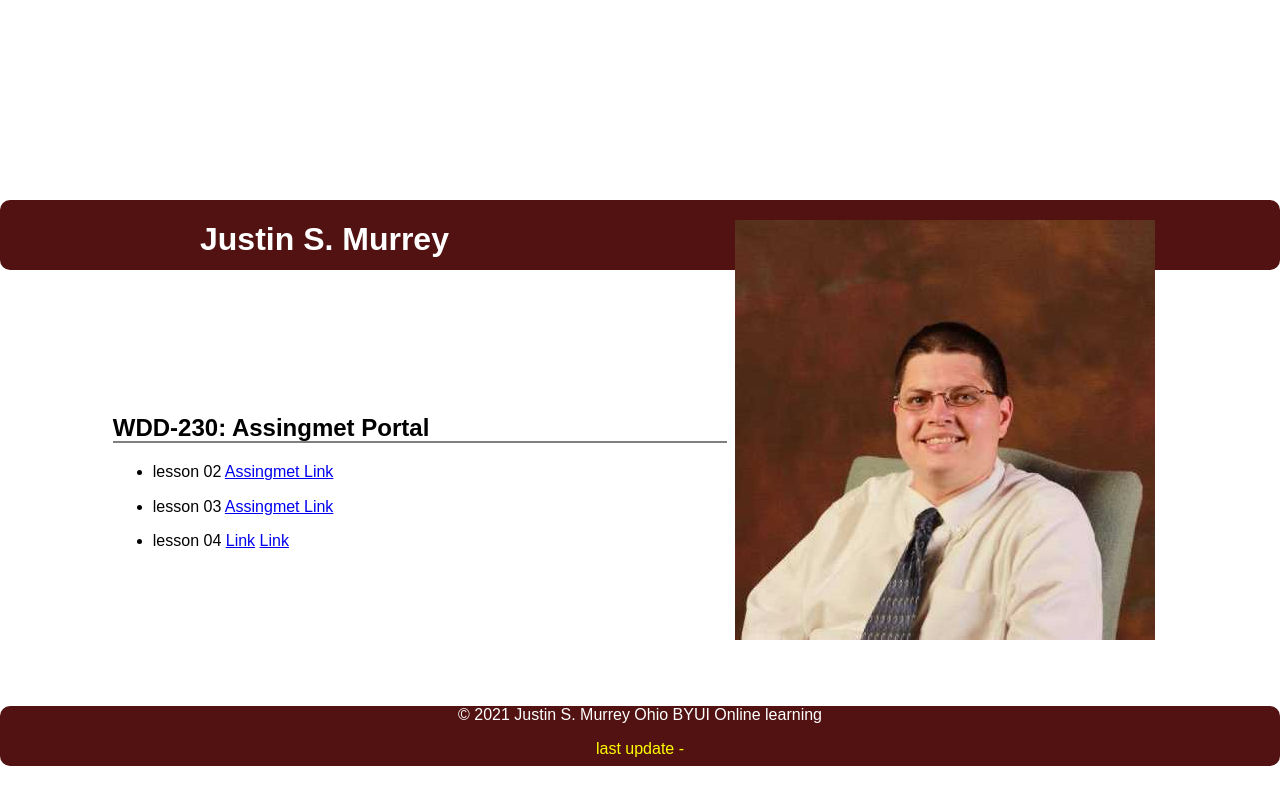
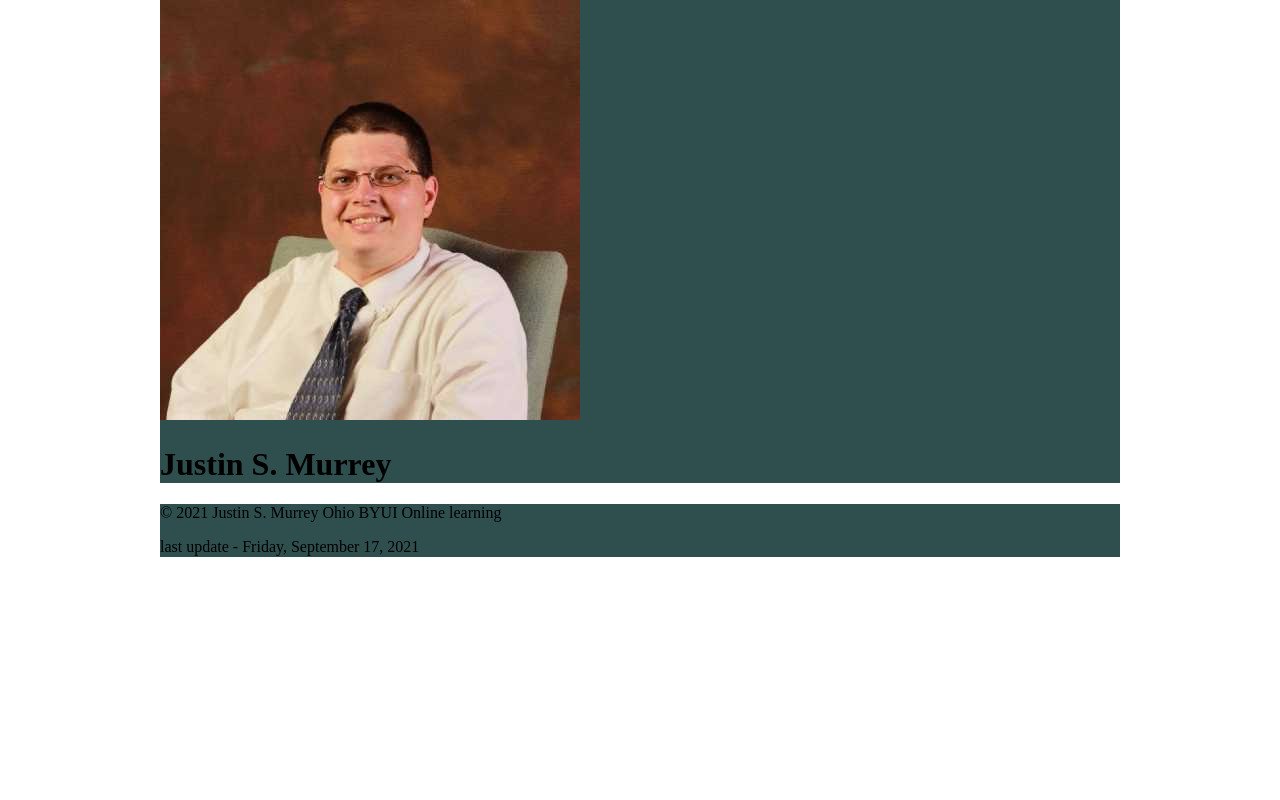
Before and after one commit to werdnasiwel/wdd-230, a plain HTML site: page index.html in a window 1280 px wide. Drawn offline with Linux system fonts and the light colour scheme.

Commit message:
date and restart

```diff
--- a/css/style.css
+++ b/css/style.css
@@ -1,53 +1,13 @@
-body{
-    margin: 0px ;
-    padding: 0px;
-    font-family: Arial, Helvetica, sans-serif;
+.content{
+  max-width: 960px;
+  margin: 0 auto;
 }
+
 header{
-    background-color: rgb(83, 18, 18);
-    height:70px;
-    border-radius: 10px;
-   }
+background-color:darkslategray;
+}
+
 
 footer{
-     background-color:  rgb(83, 18, 18);
-     color:white;
-     border-radius: 10px;
-     height: 60px;
-     text-align: center;
+    background-color:darkslategray;
 }
-#name{
-    display: flex;
-    flex-wrap: wrap;
-    align-content: center;
-    margin: 200px;
-    display:flex;
-    font-size: 1em;
-     color:#ffff;
-    }
-#img1
-{
-  display: flex;
-  justify-content: flex-end;
-  margin-right: 20px;
-  position: relative;
-  bottom:50px;
-
-}
-.leftcol {
-    width: 48%;
-    flex: 1 0. 15em;
-    margin: .5em;
-}
-#sec1 {
-    display: flex;
-    flex-flow: row wrap;
-    align-items: center;
-    justify-content: center;
-}
-#label{
-    border-bottom: 2px solid gray;
-}
-#date{
-    color:yellow ;
-}
--- a/index.html
+++ b/index.html
@@ -1,4 +1,38 @@
 <!DOCTYPE html>
+<html lang="en">
+
+<head>
+  <meta charset="UTF-8">
+  <meta http-equiv="X-UA-Compatible" content="IE=edge">
+  <meta name="viewport" content="width=device-width, initial-scale=1.0">
+  <link rel="stylesheet" href="/css/style.css">
+  <link rel="stylesheet" href="css/normalize.css">
+
+  <title>BYUI Assingmet</title>
+</head>
+
+<body>
+  <div class="content">
+    <header>
+      <img src="/image/justins - Copy2.jpg" alt="picture of owner">
+      <h1>Justin S. Murrey</h1>
+    </header>
+
+    <footer>
+      <p>
+        &copy; 2021 Justin S. Murrey Ohio BYUI Online learning
+      </p>
+      <p id="date">
+        last update - <span id="currentdate"></span>
+      </p>
+    </footer>
+  </div>
+  <script src="js/script.js"></script>
+</body>
+</html>
+
+
+<!--<!DOCTYPE html>
 <html lang="en">
 
 <head>
@@ -62,3 +96,4 @@
 </body>
 
 </html>
+-->
--- a/js/script.js
+++ b/js/script.js
@@ -3,8 +3,7 @@ const options = {
     weekday: 'long',
     day: 'numeric',
     month: 'long',
-    year: 'numeric',
+    year: 'numeric'
+};
 
-};
-const
-    document.getElementById ('currentdate').textContent = new Date().toLocaleDateString('en-US', options)
+document.getElementById('currentdate').textContent = new Date().toLocaleDateString('en-US', options);
```
